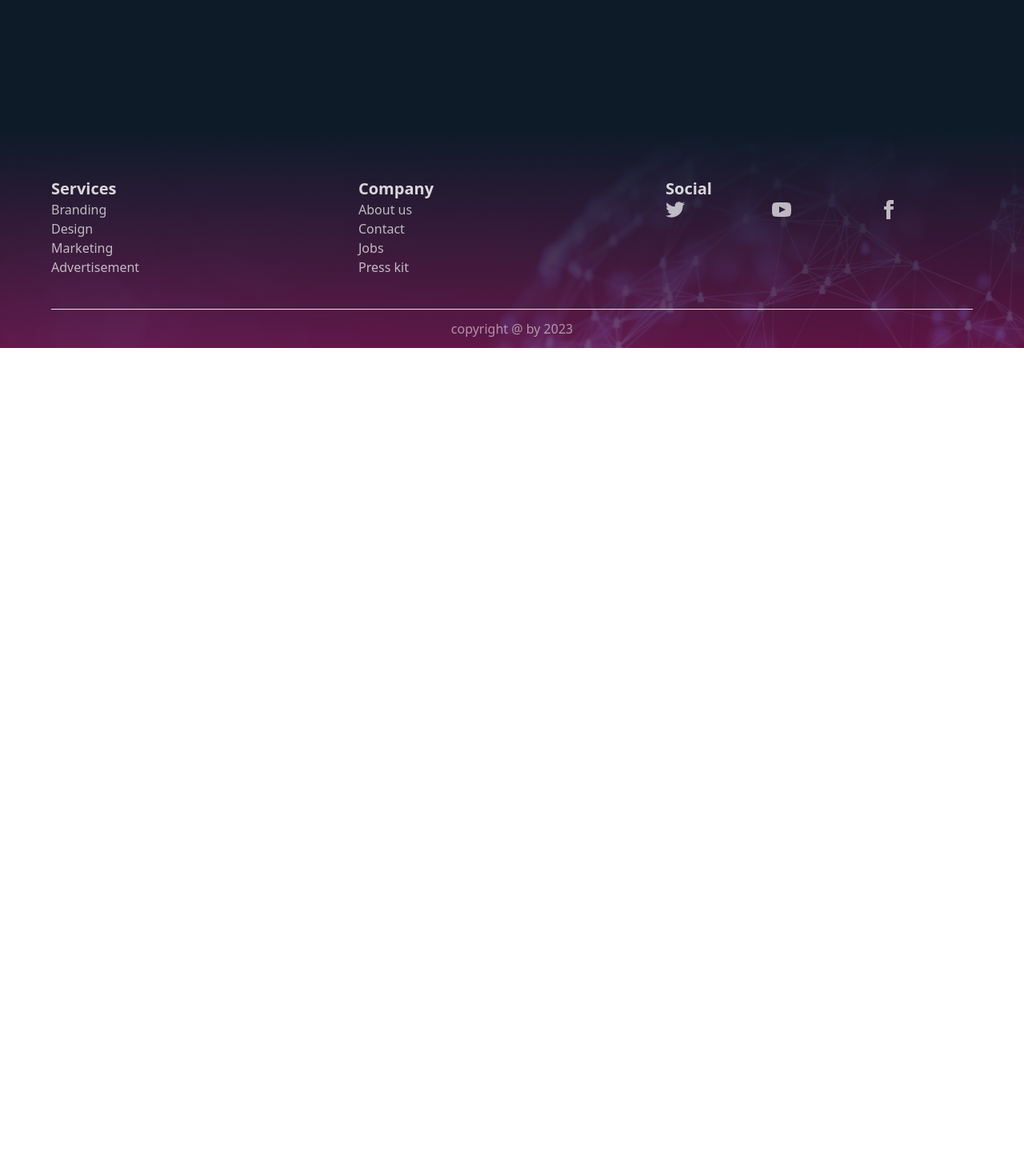
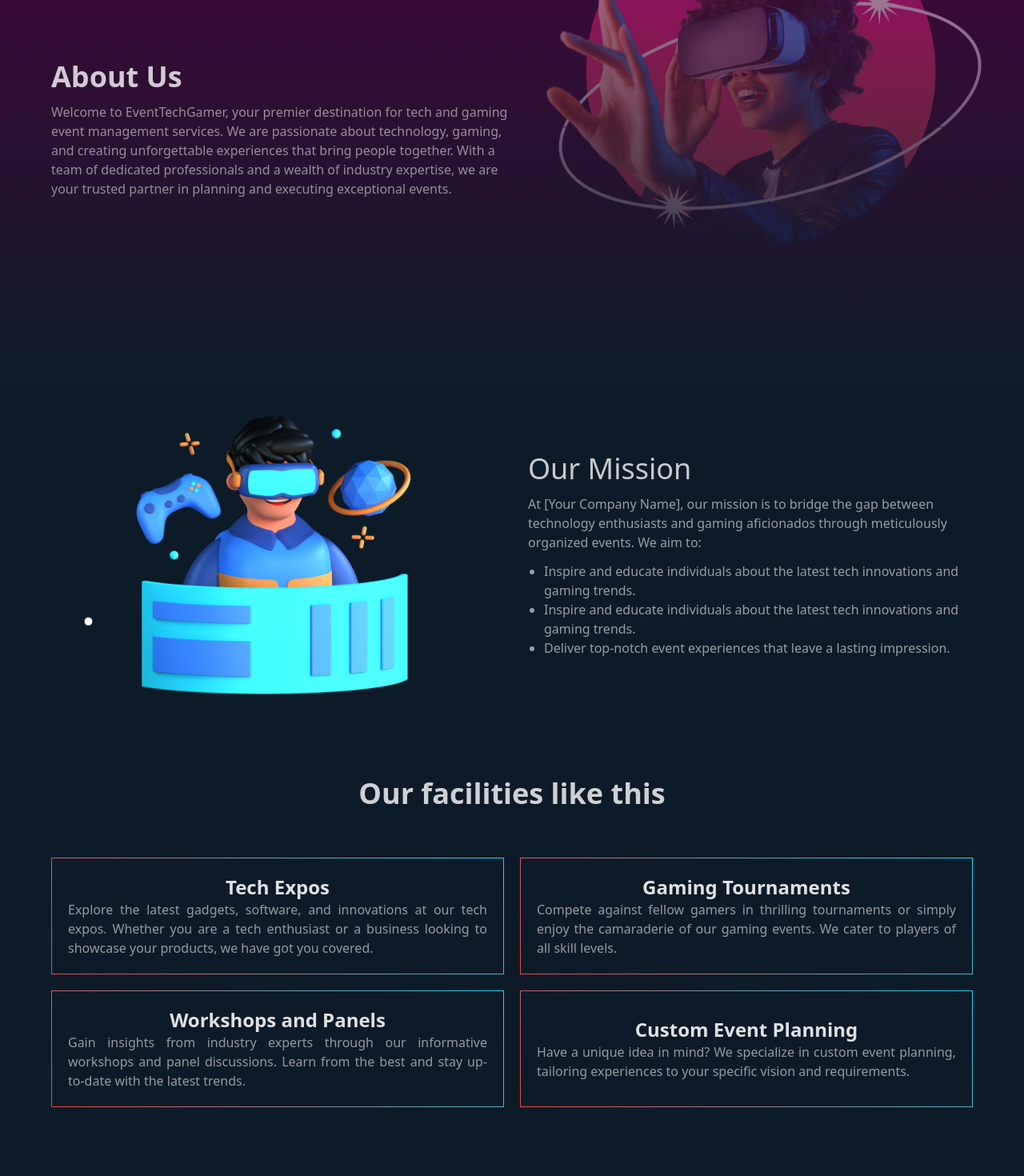
Before and after one commit to atikrahad/ar-event-management, a React (Vite) app: page /about in a window 1280 px wide. Shown: the part 320-1790 px from the top of the page at 80% size. Before the commit the page ends 800 px from the top, so only its background shows below. Built offline with nearby package versions, Linux system fonts and the light colour scheme; no server answers.

Commit message:
adding about us page

```diff
--- a/src/Pages/About.jsx
+++ b/src/Pages/About.jsx
@@ -1,14 +1,59 @@
 import Footer from "../Components/Footer";
 import Navber from "../Components/Navber";
+import aboutImg from "../assets/uboutus.png"
+import secondImg from "../assets/1.png"
+import '../Components/./Event.css'
+
 
 const About = () => {
-    return (
-        <div className="bg-gradient-to-r from-[#0d1b28] via-[#0d1b28] to-[rgb(13,27,40)]">
-            <Navber></Navber>
-            <div className="h-[50vh]"></div>
-            <Footer></Footer>
+  return (
+    <div className="bg-gradient-to-r from-[#0d1b28] via-[#0d1b28] to-[rgb(13,27,40)]">
+      <div style={{background: `linear-gradient(0deg, rgb(13,27,40), rgba(255, 0, 150, 0.3)), url(${aboutImg})`}} className="h-[100vh]">
+      <Navber></Navber>
+      <div className="max-w-6xl flex flex-col justify-center h-full mx-auto">
+            <div className="lg:w-1/2 space-y-3">
+                <h1 className="text-4xl font-bold text-[#ffffffc7]">About Us</h1>
+                <p className="text-[#ffffff85]">Welcome to EventTechGamer, your premier destination for tech and gaming event management services. We are passionate about technology, gaming, and creating unforgettable experiences that bring people together. With a team of dedicated professionals and a wealth of industry expertise, we are your trusted partner in planning and executing exceptional events.</p>
+            </div>
+      </div>
+      </div>
+      <div className="grid grid-cols-1 items-center md:gap-10 max-w-6xl mx-auto py-10   md:grid-cols-2">
+        <div><img src={secondImg} alt="" /></div>
+        <div className="text-[#ffffff93] space-y-3">
+        <h1 className="text-4xl text-[#ffffffc4]">Our Mission</h1>
+        <p>At [Your Company Name], our mission is to bridge the gap between technology enthusiasts and gaming aficionados through meticulously organized events. We aim to:</p>
+        <ul className="pl-5 list-disc">
+            <li >Inspire and educate individuals about the latest tech innovations and gaming trends.</li>
+            <li>Inspire and educate individuals about the latest tech innovations and gaming trends.</li>
+            <li>Deliver top-notch event experiences that leave a lasting impression.</li>
+        </ul>
         </div>
-    );
+      </div>
+      <div className="max-w-6xl space-y-10 py-16 mx-auto">
+        <h1 className="text-[#ffffffcc] font-bold text-4xl text-center">Our facilities like this</h1>
+        <div className="grid py-5 gap-5 md:grid-cols-2 grid-cols-1">
+            <div className="flex cardstyle flex-col items-center justify-center p-5">
+                <h2 className="text-2xl font-bold text-[#ffffffde]">Tech Expos</h2>
+                <p className="text-[#ffffff8f] text-justify">Explore the latest gadgets, software, and innovations at our tech expos. Whether you are a tech enthusiast or a business looking to showcase your products, we have got you covered.</p>
+            </div>
+            <div className="flex flex-col cardstyle items-center justify-center p-5">
+                <h2 className="text-2xl font-bold text-[#ffffffde]">Gaming Tournaments</h2>
+                <p className="text-[#ffffff8f] text-justify">Compete against fellow gamers in thrilling tournaments or simply enjoy the camaraderie of our gaming events. We cater to players of all skill levels.</p>
+            </div>
+            <div className="flex flex-col cardstyle items-center justify-center p-5">
+                <h2 className="text-2xl font-bold text-[#ffffffde]">Workshops and Panels</h2>
+                <p className="text-[#ffffff8f] text-justify">Gain insights from industry experts through our informative workshops and panel discussions. Learn from the best and stay up-to-date with the latest trends.</p>
+            </div>
+            <div className="flex flex-col cardstyle items-center justify-center p-5">
+                <h2 className="text-2xl font-bold text-[#ffffffde]">Custom Event Planning</h2>
+                <p className="text-[#ffffff8f] text-justify">Have a unique idea in mind? We specialize in custom event planning, tailoring experiences to your specific vision and requirements.</p>
+            </div>
+
+        </div>
+      </div>
+      <Footer></Footer>
+    </div>
+  );
 };
 
 export default About;
```
Also changed, not shown: src/assets/1.png (added), src/assets/uboutus.png (added).
